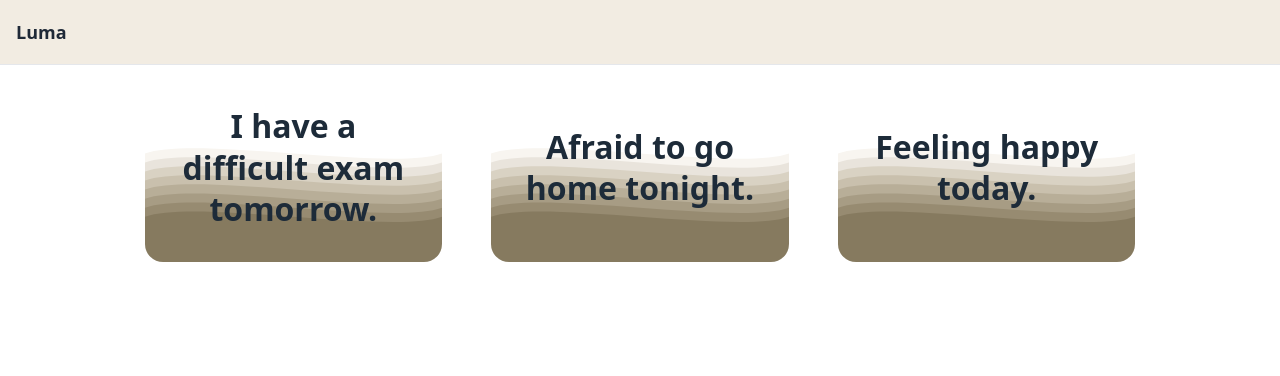
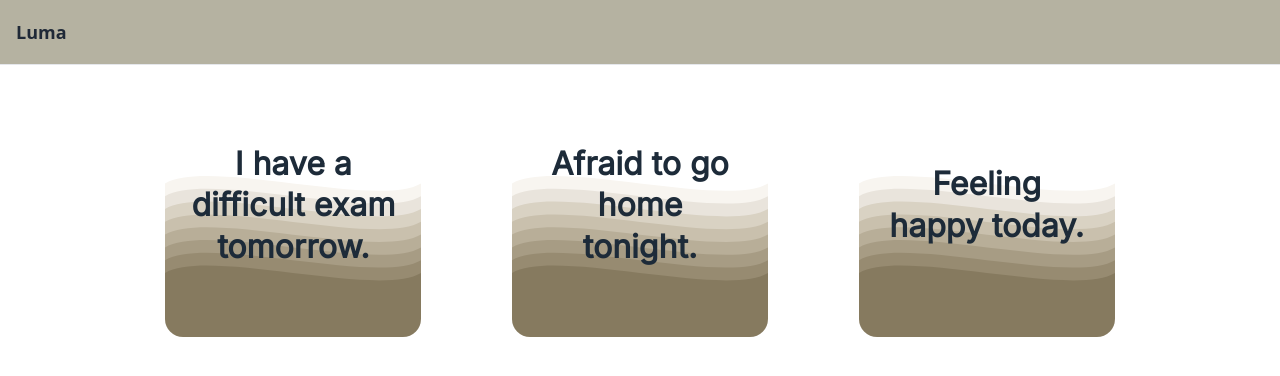
Before and after one commit to thiwi/luma, a React (Vite) app in the folder frontend/: page / in a window 1280 px wide. Shown: the top 376 px of the page. Built offline with nearby package versions, Linux system fonts and the light colour scheme; no server answers.

Commit message:
style: update UI colors and card layout

```diff
--- a/frontend/index.html
+++ b/frontend/index.html
@@ -4,6 +4,9 @@
     <meta charset="UTF-8" />
     <link rel="icon" type="image/svg+xml" href="/vite.svg" />
     <meta name="viewport" content="width=device-width, initial-scale=1.0" />
+    <link rel="preconnect" href="https://fonts.googleapis.com" />
+    <link rel="preconnect" href="https://fonts.gstatic.com" crossorigin />
+    <link href="https://fonts.googleapis.com/css2?family=Inter&display=swap" rel="stylesheet" />
     <title>Luma PWA</title>
   </head>
   <body class="bg-dawnSand dark:bg-nightBlue text-black dark:text-white">
--- a/frontend/src/components/EventCard.tsx
+++ b/frontend/src/components/EventCard.tsx
@@ -12,7 +12,7 @@
   onSendEnergy,
 }) => (
   <button
-    className="card w-full text-center space-y-2 transition-transform hover:shadow-key active:scale-95"
+    className="card w-64 h-64 text-center space-y-2 transition-transform hover:shadow-key active:scale-95"
     onClick={onSendEnergy}
   >
     <p className="card-title">{text}</p>
--- a/frontend/src/components/Header.tsx
+++ b/frontend/src/components/Header.tsx
@@ -4,7 +4,7 @@
 export default function Header() {
   const [open, setOpen] = useState(false);
   return (
-    <div className="flex items-center justify-between p-4 border-b border-gray-200 bg-dawnSand-300">
+    <div className="flex items-center justify-between p-4 border-b border-gray-200 bg-[#b5b2a1]">
       <Link to="/" className="font-bold text-lg">
         Luma
       </Link>
--- a/frontend/src/styles/global.css
+++ b/frontend/src/styles/global.css
@@ -4,7 +4,7 @@
 
 :root {
   /* Luma v1.0 palette */
-  --bg-day: #faf8f3;
+  --bg-day: #f4f1e8;
   --bg-night: #0e1625;
   --card-day-start: #f2ece2;
   --card-day-end: #e9e1d8;
@@ -87,6 +87,8 @@
   max-width: 90%;
   margin: 0 auto;
   color: var(--text-day);
+  font-family: 'Inter', sans-serif;
+  aspect-ratio: 1 / 1;
 }
 
 .dark .card {
```
